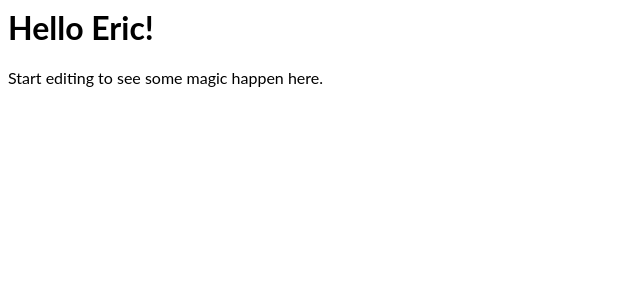
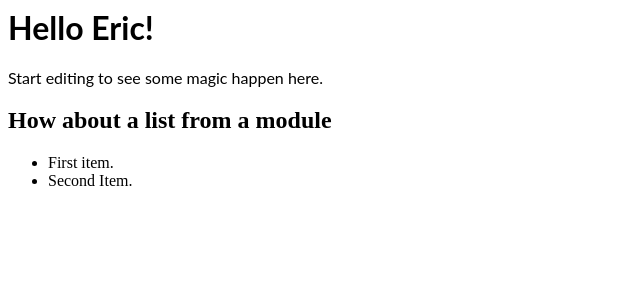
Before and after one commit to eross/react-stackblitz, a React (Create React App) app: page / in a window 1280 px wide. Shown: the top 300 px of the page, without its empty margins (0-640 px from the left). Built offline with nearby package versions, Linux system fonts and the light colour scheme.

Commit message:
Add submodule MyFunc

```diff
--- a/App.tsx
+++ b/App.tsx
@@ -1,11 +1,13 @@
 import * as React from 'react';
 import './style.css';
+import MyFunc from './MyFunc.tsx';
 
 export default function App() {
   return (
     <div>
       <h1>Hello Eric!</h1>
       <p>Start editing to see some magic happen here.</p>
+      <MyFunc></MyFunc>
     </div>
   );
 }
--- /dev/null
+++ b/MyFunc.tsx
@@ -0,0 +1,14 @@
+import * as React from 'react';
+import './style.css';
+
+export default function MyFunc() {
+  return (
+    <div>
+      <h2>How about a list from a module</h2>
+      <ul>
+        <li>First item.</li>
+        <li>Second Item.</li>
+      </ul>
+    </div>
+  );
+}
```
